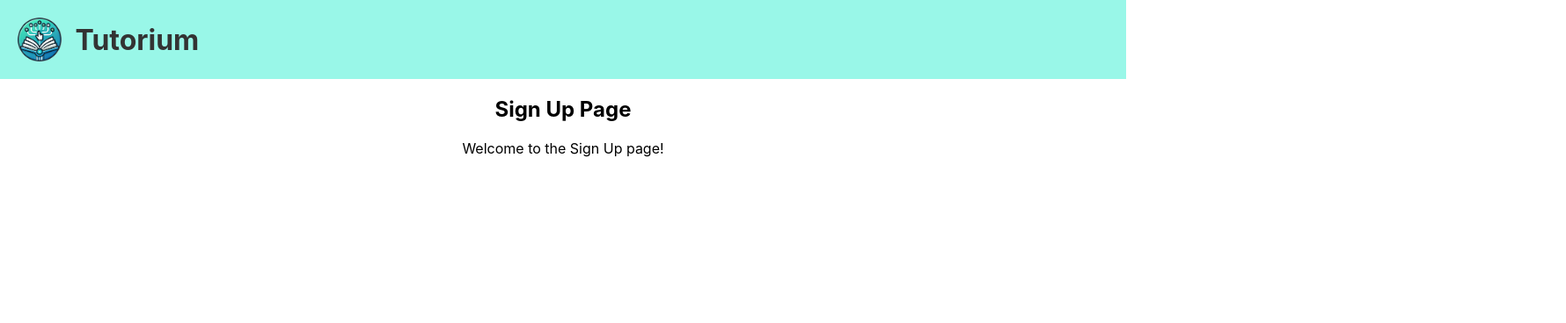
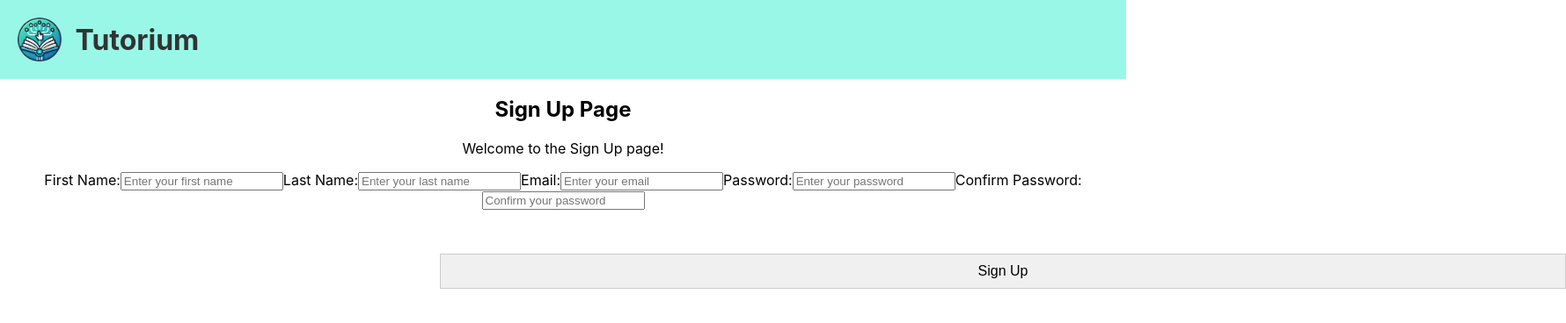
Before and after one commit to travislee7/Tutorium-Front-End, a React (Create React App) app in the folder tutor-frontend/: page /signup in a window 1280 px wide. Shown: the top 368 px of the page at 88% size, 1780 px wide, since content can reach past the window. Built offline with nearby package versions, Linux system fonts and the light colour scheme.

Commit message:
Added signup code inputs and blank css file

```diff
--- a/tutor-frontend/src/pages/Signup.js
+++ b/tutor-frontend/src/pages/Signup.js
@@ -1,7 +1,7 @@
 // src/pages/Signup.js
 import React from 'react';
 import Header from '../components/header.js'; // Import the reusable Header component
-
+import '../styles/Signup.css'; // Optional: Create a separate file for styling
 
 function Signup() {
     return (
@@ -9,6 +9,25 @@ function Signup() {
             <Header />
             <h2>Sign Up Page</h2>
             <p>Welcome to the Sign Up page!</p>
+
+            <form id="signup-form">
+                <label for="first-name">First Name:</label>
+                <input type="text" id="first-name" name="first-name" placeholder="Enter your first name" required />
+
+                <label for="last-name">Last Name:</label>
+                <input type="text" id="last-name" name="last-name" placeholder="Enter your last name" required />
+
+                <label for="email">Email:</label>
+                <input type="email" id="email" name="email" placeholder="Enter your email" required />
+
+                <label for="password">Password:</label>
+                <input type="password" id="password" name="password" placeholder="Enter your password" required />
+
+                <label for="confirm-password">Confirm Password:</label>
+                <input type="password" id="confirm-password" name="confirm-password" placeholder="Confirm your password" required />
+
+                <button type="submit">Sign Up</button>
+            </form>
         </div>
     );
 }
```
Also changed, not shown: tutor-frontend/src/styles/Signup.css (added).
